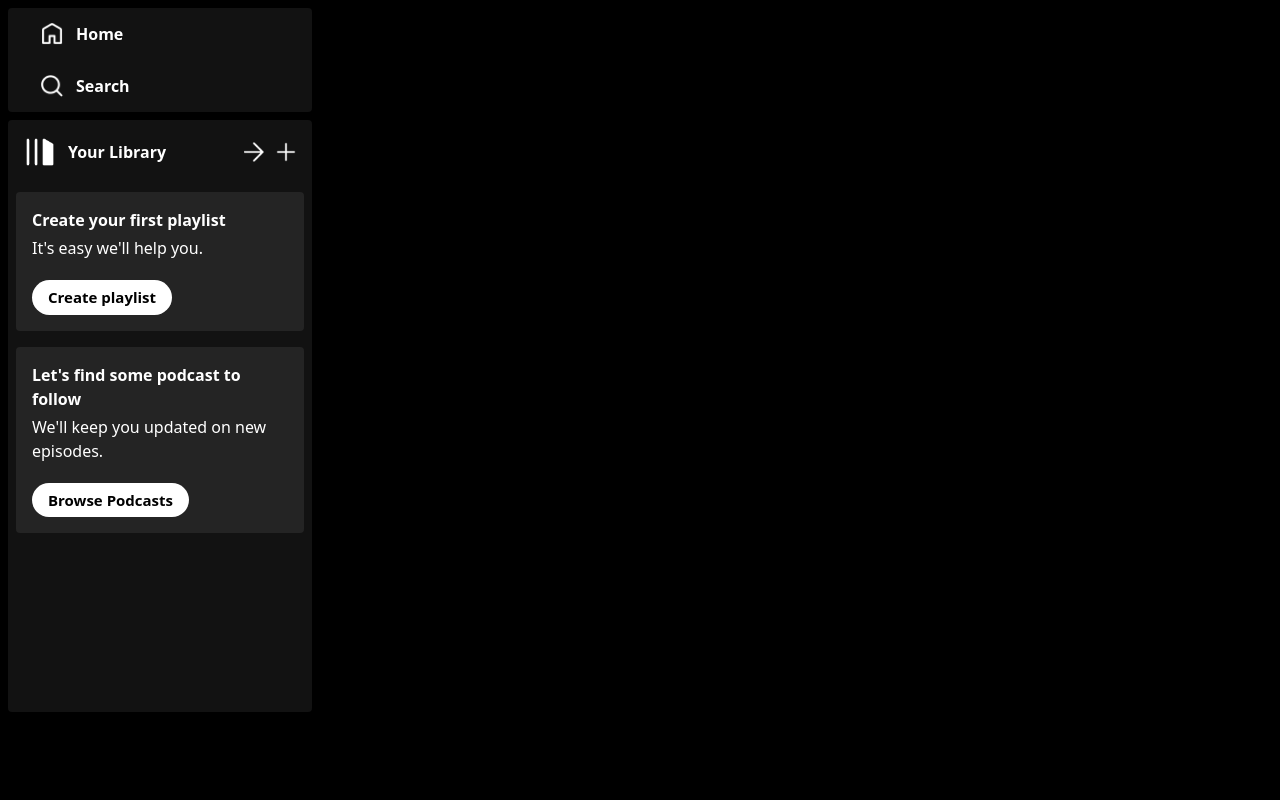
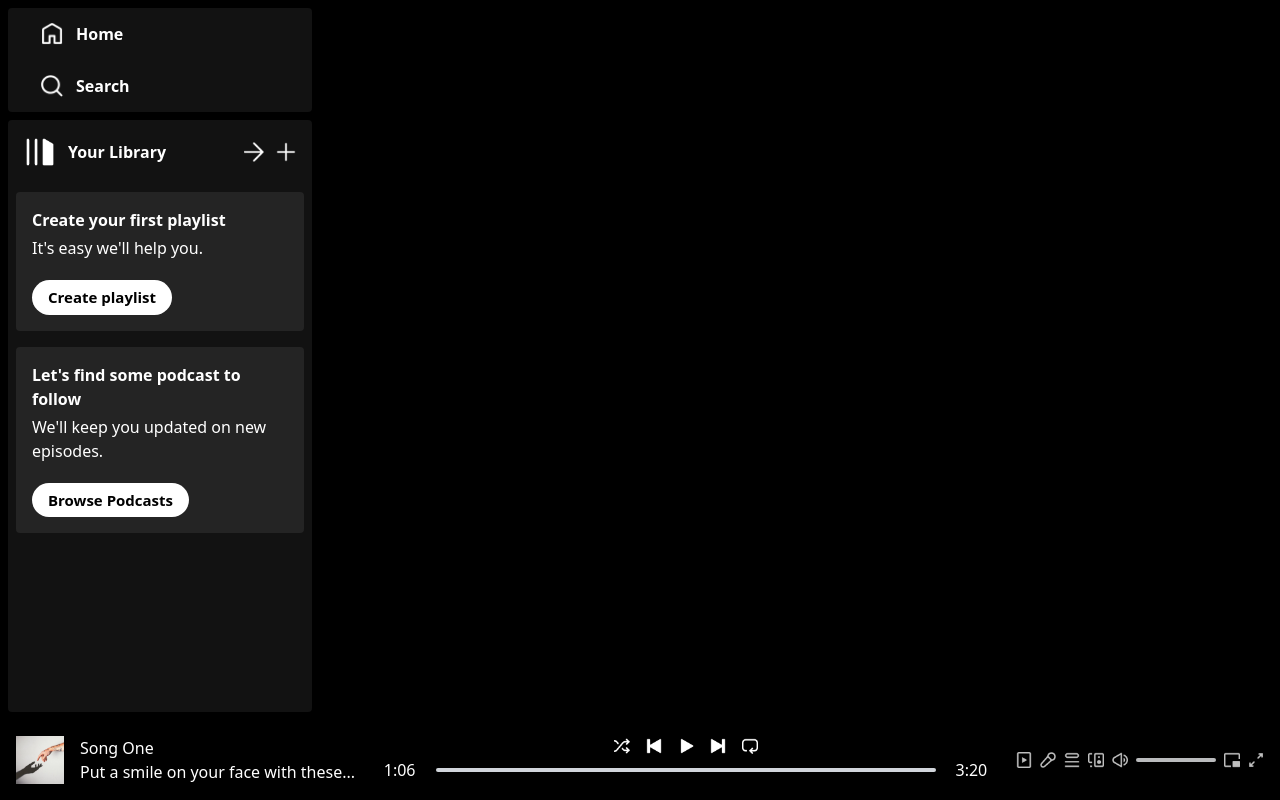
Before and after one commit to Dhaliyanoushad/spotify-clone, a React (Vite) app: page / in a window 1280 px wide. Built offline with nearby package versions, Linux system fonts and the light colour scheme.

Commit message:
Player component.

```diff
--- a/src/App.jsx
+++ b/src/App.jsx
@@ -8,6 +8,7 @@
       <div className="h-[90%] flex">
         <Sidebar />
       </div>
+      <Player />
     </div>
   );
 };
--- /dev/null
+++ b/src/components/Player.jsx
@@ -0,0 +1,52 @@
+import React from "react";
+import { assets, songsData } from "../assets/assets";
+
+const Player = () => {
+  return (
+    <div className="h-[10%] bg-black flex justify-between items-center text-white px-4">
+      <div className="hidden lg:flex items-center gap-4">
+        <img className="w-12" src={songsData[0].image} alt="" />
+        <div>
+          <p>{songsData[0].name}</p>
+          <p>{songsData[0].desc.slice(0, 35)}...</p>
+        </div>
+      </div>
+      <div className="flex flex-col items-center gap-1 m-auto">
+        <div className="flex gap-4">
+          <img
+            className="w-4 cursor-pointer"
+            src={assets.shuffle_icon}
+            alt=""
+          />
+          <img className="w-4 cursor-pointer" src={assets.prev_icon} alt="" />
+          <img className="w-4 cursor-pointer" src={assets.play_icon} alt="" />
+          <img className="w-4 cursor-pointer" src={assets.next_icon} alt="" />
+          <img className="w-4 cursor-pointer" src={assets.loop_icon} alt="" />
+        </div>
+        <div className="flex items-center gap-5">
+          <p>1:06</p>
+          <div className="w-[60vw] max-w-[500px] bg-gray-300 rounded-full cursor-pointer">
+            <hr className="h-1 border-none w-0 bg-green-800 rounded-full" />
+          </div>
+          <p>3:20</p>
+        </div>
+      </div>
+      <div className="hidden lg:flex items-center gap-2 opacity-75">
+        <img className="w-4 cursor-pointer" src={assets.plays_icon} alt="" />
+        <img className="w-4 cursor-pointer" src={assets.mic_icon} alt="" />
+        <img className="w-4 cursor-pointer" src={assets.queue_icon} alt="" />
+        <img className="w-4 cursor-pointer" src={assets.speaker_icon} alt="" />
+        <img className="w-4 cursor-pointer" src={assets.volume_icon} alt="" />
+        <div className="w-20 bg-slate-50 h-1 rounded"></div>
+        <img
+          className="w-4 cursor-pointer"
+          src={assets.mini_player_icon}
+          alt=""
+        />
+        <img className="w-4 cursor-pointer" src={assets.zoom_icon} alt="" />
+      </div>
+    </div>
+  );
+};
+
+export default Player;
```
